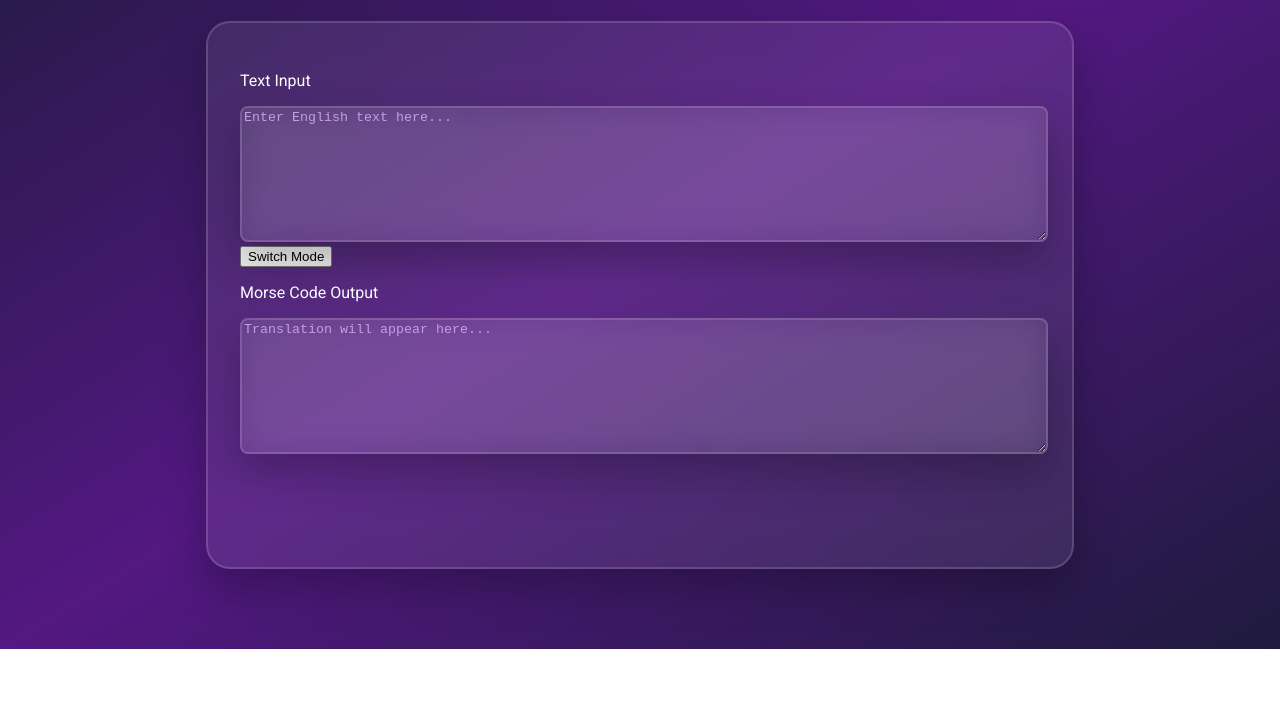
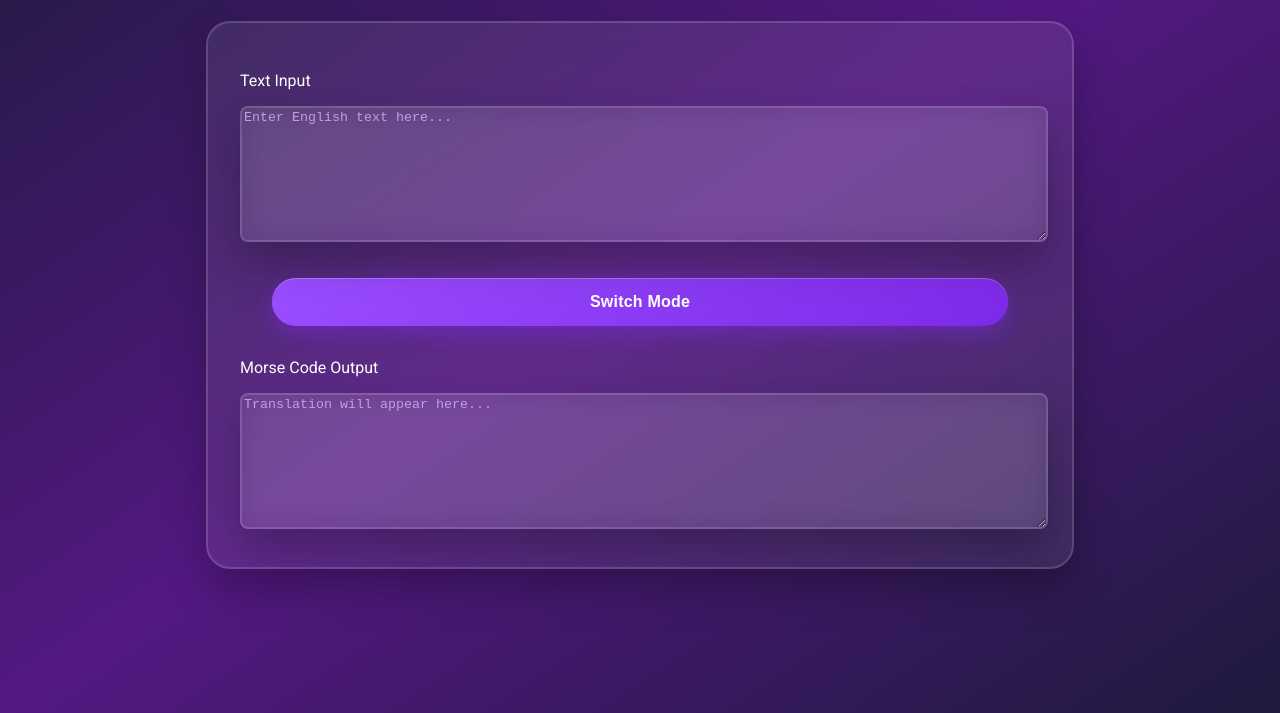
Before and after one commit to charlottelai18/MORSE-CODE-2, a website: page index.html in a window 1280 px wide. Shown: the part 151-864 px from the top of the page. Drawn offline with Linux system fonts and the light colour scheme.

Commit message:
finished styling for switch button

```diff
--- a/index.html
+++ b/index.html
@@ -20,7 +20,10 @@
                 <textarea id="inputText" placeholder="Enter your text here..."></textarea>
             </div>
 
-            <button id="switchBtn" type="button">Switch Mode</button>
+            <div class="switch--button--wrapper">
+                <button class="button" id="switchBtn">Switch Mode</button>
+            </div>
+
 
             <div class="translator--output">
                 <p id="outputLabel">Morse Code Output</p>
--- a/styles/base.scss
+++ b/styles/base.scss
@@ -3,7 +3,7 @@
 
 html,
 body {
-  height: 100%;
+  min-height: 100%;
   margin: 0;
   font-family: "Roboto", sans-serif;
   color: variables.$text-colour;
--- /dev/null
+++ b/styles/button.scss
@@ -0,0 +1,33 @@
+@use 'variables';
+
+.switch--button--wrapper{
+    display: flex;
+    align-items: center;
+    justify-content: center;
+    gap: 8px;
+    margin: 2rem;
+
+    padding: 14px 28px;
+    border-radius: 999px;
+
+    background: linear-gradient(
+        135deg,
+        #9b4dff,
+        #7c2ae8
+    );
+    cursor: pointer;
+
+    /* Depth + glow */
+    box-shadow:
+        0 8px 20px rgba(124, 42, 232, 0.45),
+        inset 0 1px 0 rgba(255, 255, 255, 0.25);
+}
+
+button{
+    background: none;
+    border: none;
+    color: #fff;
+    font-size: 1rem;
+    font-weight: 600;
+    letter-spacing: 0.2px;
+}
--- a/styles/main.scss
+++ b/styles/main.scss
@@ -2,3 +2,4 @@
 @use 'base';
 @use 'title';
 @use 'translator';
+@use 'button';
```
Also changed, not shown: styles/main.css, 1 other file.
